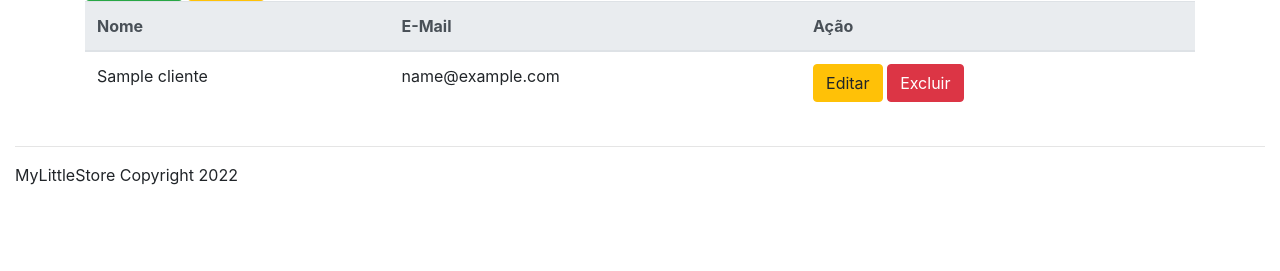
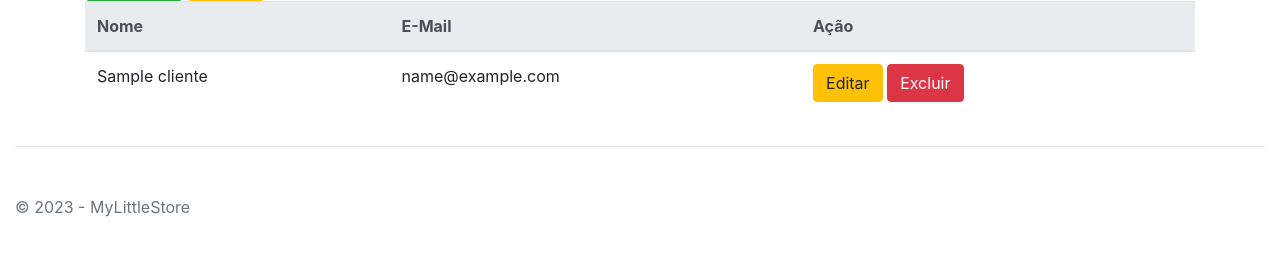
Before and after one commit to rgstech/loja, a Django app: page /cliente/ in a window 1280 px wide. Shown: the part 297-568 px from the top of the page. Run offline with Django 4.2, Linux system fonts and the light colour scheme; tables that the repository leaves empty hold one stand-in row (values such as "Sample post").

Commit message:
updated footer

```diff
--- a/templates/base.html
+++ b/templates/base.html
@@ -22,7 +22,17 @@
     <link rel="stylesheet" href="<?= base_url('public/css/main.css') ?>" />  -->
     {% load static %}
     <link rel="stylesheet" href="{% static '/css/main.css'%}" />
-    </script>
+    <script>
+
+        document.addEventListener( "DOMContentLoaded", function () {
+
+         let year = new Date().getFullYear()
+
+           document.getElementById('copy').innerHTML = `&copy; ${year} - MyLittleStore`;
+
+        });
+
+   </script>
 
     <title>{% block title %}{% endblock %}</title>
 
@@ -69,7 +79,7 @@
         <hr>
         <div id="rodape">
             <footer>
-                MyLittleStore Copyright 2022
+                <p class="mt-5 mb-3 text-muted" id="copy">&copy; 2021 - MyLittleStore </p>
             </footer>
         </div>
     </div>
```
